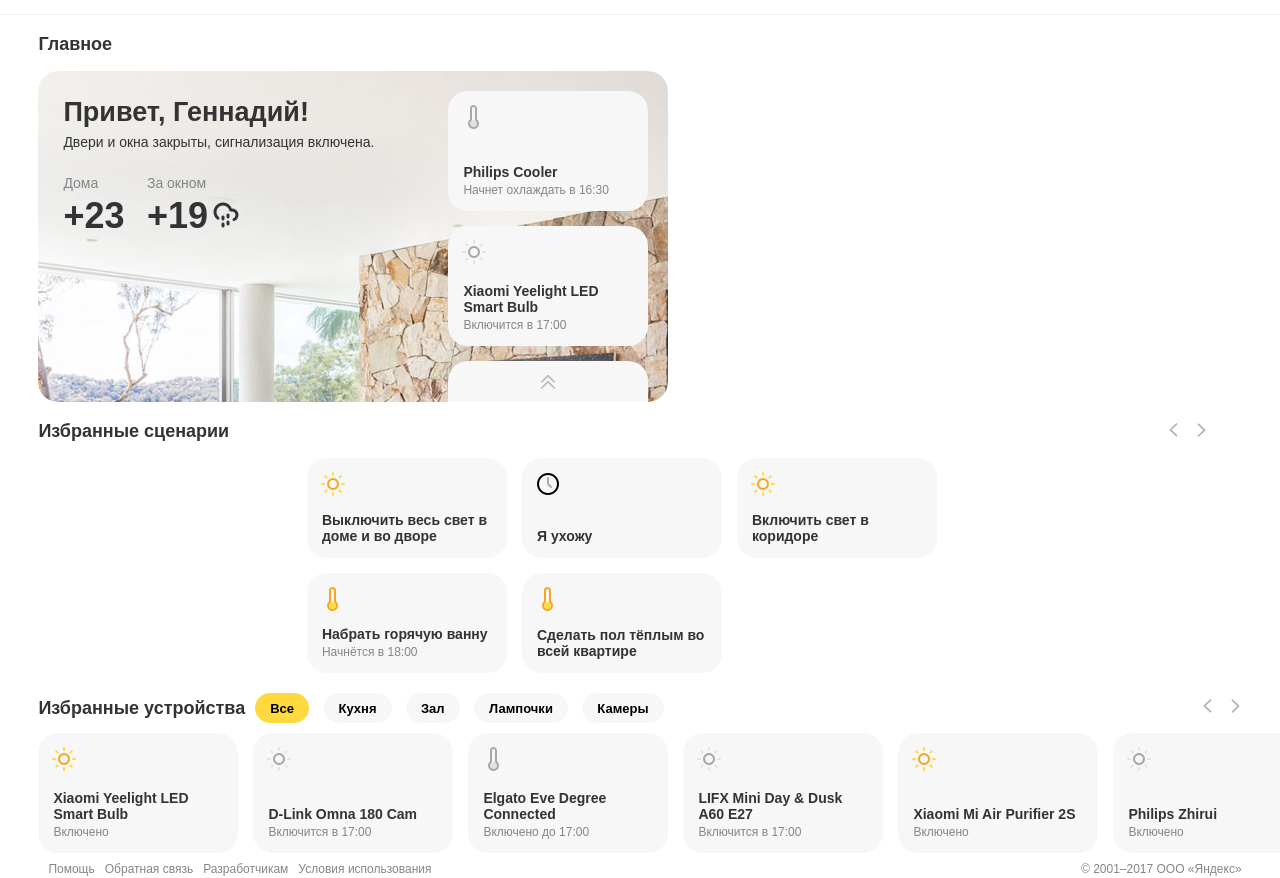
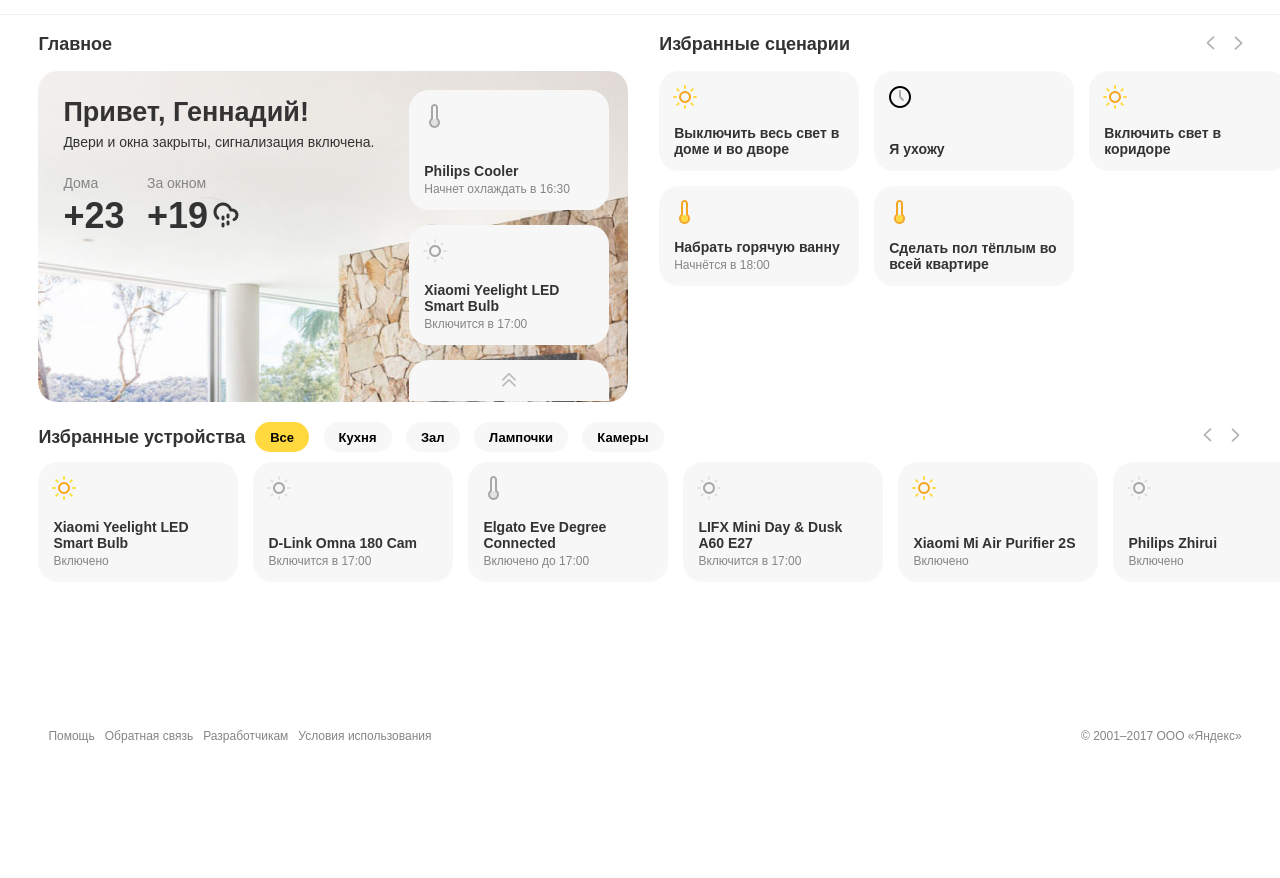
Before and after one commit to TheNech/shri-2018_entrance-task-2, a plain HTML site: page index.html in a window 1280 px wide. Shown: the part 55-933 px from the top of the page. After the commit the page ends 800 px from the top, so only its background shows below. Drawn offline with Linux system fonts and the light colour scheme.

Commit message:
fix main block size

```diff
--- a/style.css
+++ b/style.css
@@ -4,6 +4,7 @@
 }
 body {
     font-family: Arial;
+    overflow-y: hidden;
     height: 100%;
 }
 html {
@@ -67,7 +68,6 @@ nav a.active {
 .main-fav {
     display: grid;
     grid-template-columns: 50% 50%;
-    /* grid-column-gap: 26px; */
     margin-left: 3%;
     margin-top: 19px;
 }
@@ -78,12 +78,14 @@ nav a.active {
     font-weight: bold;
 }
 .main__bg {
-    width: 630px;
-    /* width: 100%; */
+    /* width: 630px; */
+    width: 95%;
     height: 331px;
     margin-top: 16px;
     background-image: url(assets/bg@1x.png);
     background-repeat: no-repeat;
+    background-size: 100% 100%;
+    overflow: hidden;
 }
 .main__info {
     float: left;
@@ -134,8 +136,8 @@ nav a.active {
 }
 .main__right {
     float: right;
-    margin-top: 20px;
-    margin-right: 20px;
+    margin-top: 3.2%;
+    margin-right: 3.2%;
 }
 .main__scen {
     width: 200px;
@@ -394,15 +396,15 @@ nav a.active {
 
 
 /* media */
-@media (max-width: 1320px) {
-    .main-fav {
-        grid-template-columns: 100%;
-    }
-    .scens {
-        margin-top: 19px;
+@media (max-width: 1400px) {
+    .main__bg {
+        background-image: url(assets/bg@2x.png);
     }
 }
 @media (max-width: 480px) {
+    body {
+        overflow-y: auto;
+    }
     header {
         position: fixed;
         z-index: 999;
```
